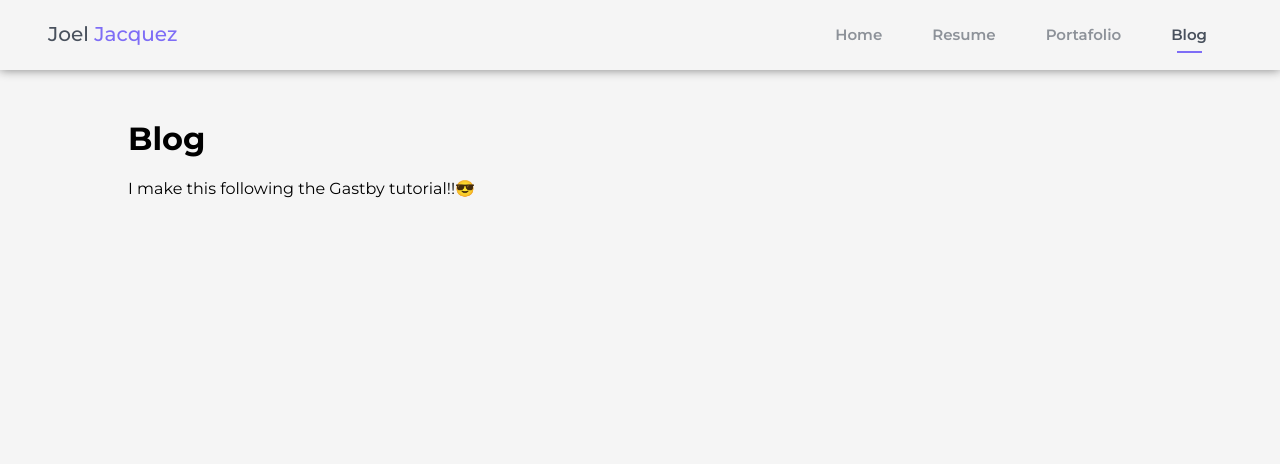
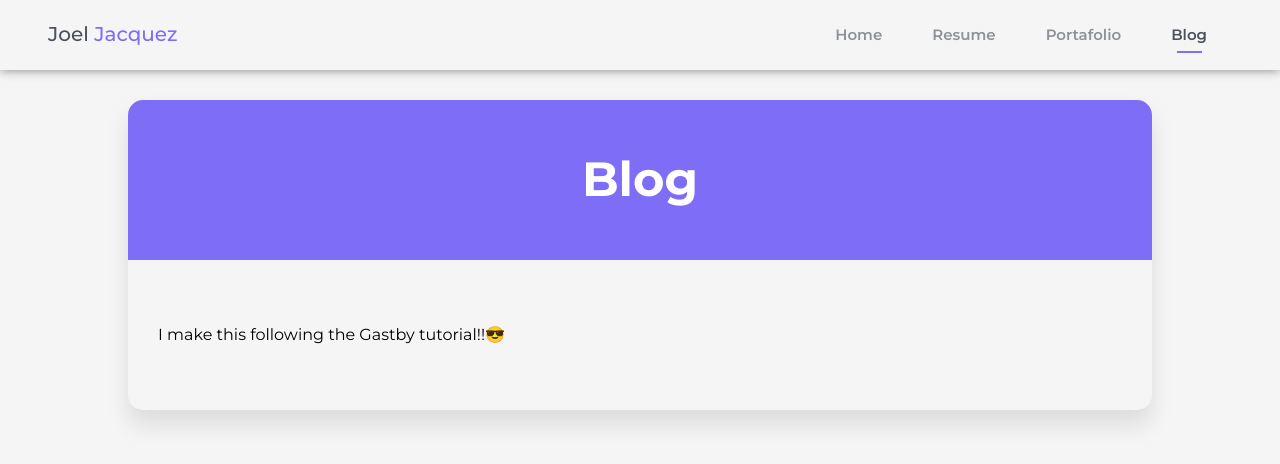
Before and after one commit to JoelJacquez/jacquez.xyz, a Gatsby site: page /blog in a window 1280 px wide. Built offline with nearby package versions, Linux system fonts and the light colour scheme; Gatsby itself is replaced by a stand-in of ours.

Commit message:
apply basics styles to blog page

```diff
--- a/src/pages/blog.tsx
+++ b/src/pages/blog.tsx
@@ -4,21 +4,26 @@ import Layout from '../components/Layout';
 // styles
 
 // markup
-const IndexPage = () => {
+const BlogPage = () => {
   return (
     <>
       <Layout>
-        <title>Blog</title>
+        <section className="page">
+          <div className="page-header">
             <h1>Blog</h1>
+          </div>
+          <div className="page-content">
             <p>
               I make this following the Gastby tutorial!!
               <span role="img" aria-label="Sunglasses smiley emoji">
                 😎
               </span>
             </p>
+          </div>
+        </section>
       </Layout>
     </>
   );
 };
 
-export default IndexPage;
+export default BlogPage;
```
Lines whose indentation alone changed are shown as unchanged.
